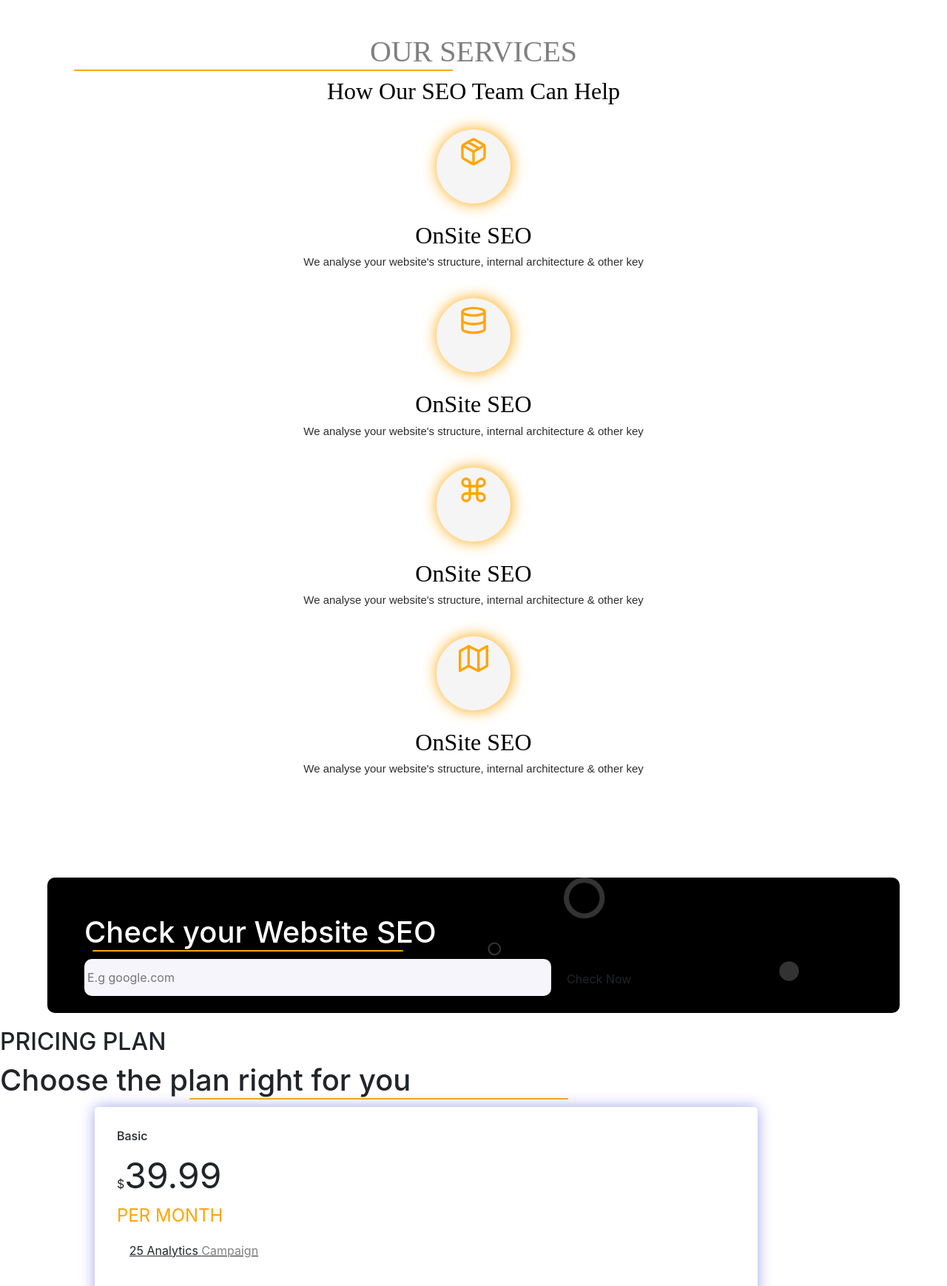
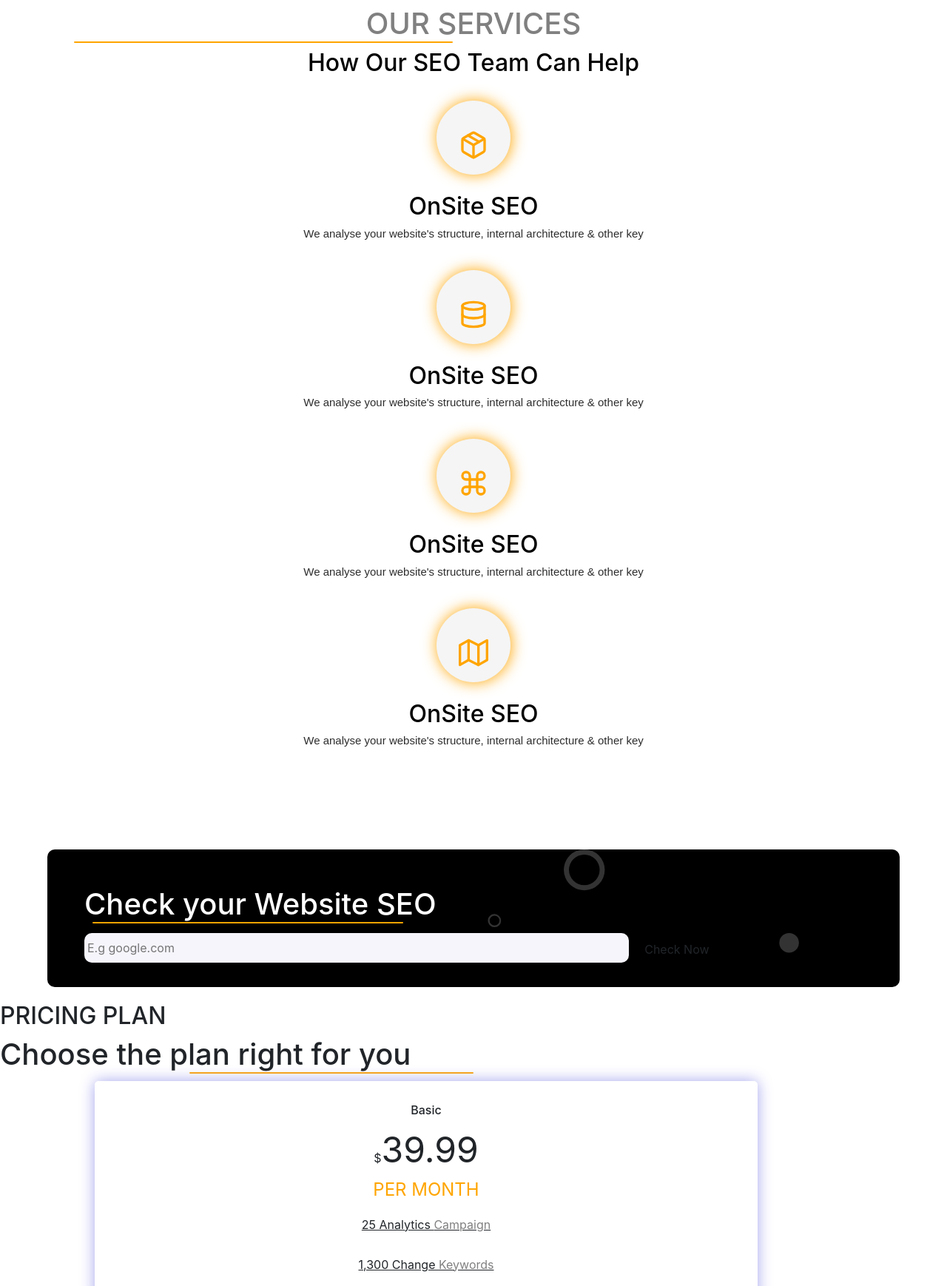
Before and after one commit to chidinmaik/trybe, a plain HTML site: page index.html in a window 1280 px wide. Shown: the part 4000-5738 px from the top of the page at 74% size. Drawn offline with Linux system fonts and the light colour scheme.

Commit message:
Update trybe.css

```diff
--- a/trybe.css
+++ b/trybe.css
@@ -408,7 +408,7 @@ button:hover{
     height: 600px;
     background-color: transparent;
     border-radius: 20px;
-
+   text-align: center;
     align-items: center;
     margin-left: 10%;
     margin-right: 10%;
@@ -426,6 +426,7 @@ button:hover{
     border-radius: 20px;
      padding-bottom: 15px;
     align-items: center;
+    text-align: center;
     margin-left: 10%;
     margin-right: 10%;
     margin-top: 10px;
@@ -465,8 +466,9 @@ button:hover{
   margin-left: 1px;
 
 }
-#about h2, h4{
+#about  h4{
     color: gray;
+    font-size:20px;
     font-weight: 200;
 }
 
@@ -539,7 +541,6 @@ align-items: center;
 align-content: center;
 text-align: center;
 margin-bottom: 98px;
-font-family: sans-serif;
 color: rgb(37, 35, 35);
 }
 
@@ -548,7 +549,7 @@ color: rgb(37, 35, 35);
  height: 100px;
  border-radius: 50px;
  background-color: whitesmoke;
- padding-top: 10px;
+ padding-top: 40px;
 
  box-shadow: 1px 0px 20px orange;
 
@@ -560,11 +561,11 @@ color: rgb(37, 35, 35);
 }
 #team h1{
     color: grey;
-    font-family: cabin;
+
 }
 #team h2{
     color: black;
-    font-family: cabin;
+
 }
 
 #team h1::after {
@@ -599,7 +600,7 @@ font-size: 15px;
     height: 100%;
     border-radius: 10px;
     padding: 50px;
-     padding-bottom: 15px;
+     padding-bottom: 25px;
     margin-bottom: 20px;
     margin-left: 5%;
     margin-right: 5%;
@@ -620,7 +621,7 @@ font-size: 15px;
 
 }
 .btn{
-    background-color:#35bb78;
+    background-color:navy;
     border: transparent;
 }
 .form{
@@ -628,8 +629,8 @@ font-size: 15px;
   background-color: #F6F5FC;
   border-color: transparent;
   box-shadow: none !important;
-  height: 50px;
-  width: 60% ;
+  height: 40px;
+  width: 70% ;
   border-radius: 10px;
 }
 
@@ -640,7 +641,7 @@ font-size: 15px;
 #pricing h1::after {
     content: " ";
   display: block;
-  width: 40%;
+  width: 30%;
   border-radius:10px;
 
   height: 2px;
@@ -652,6 +653,7 @@ font-size: 15px;
 }
 
 #pricing li{
+text-align: center;
     list-style: none ;
     margin-bottom: 30px;
     text-decoration: none;
```
